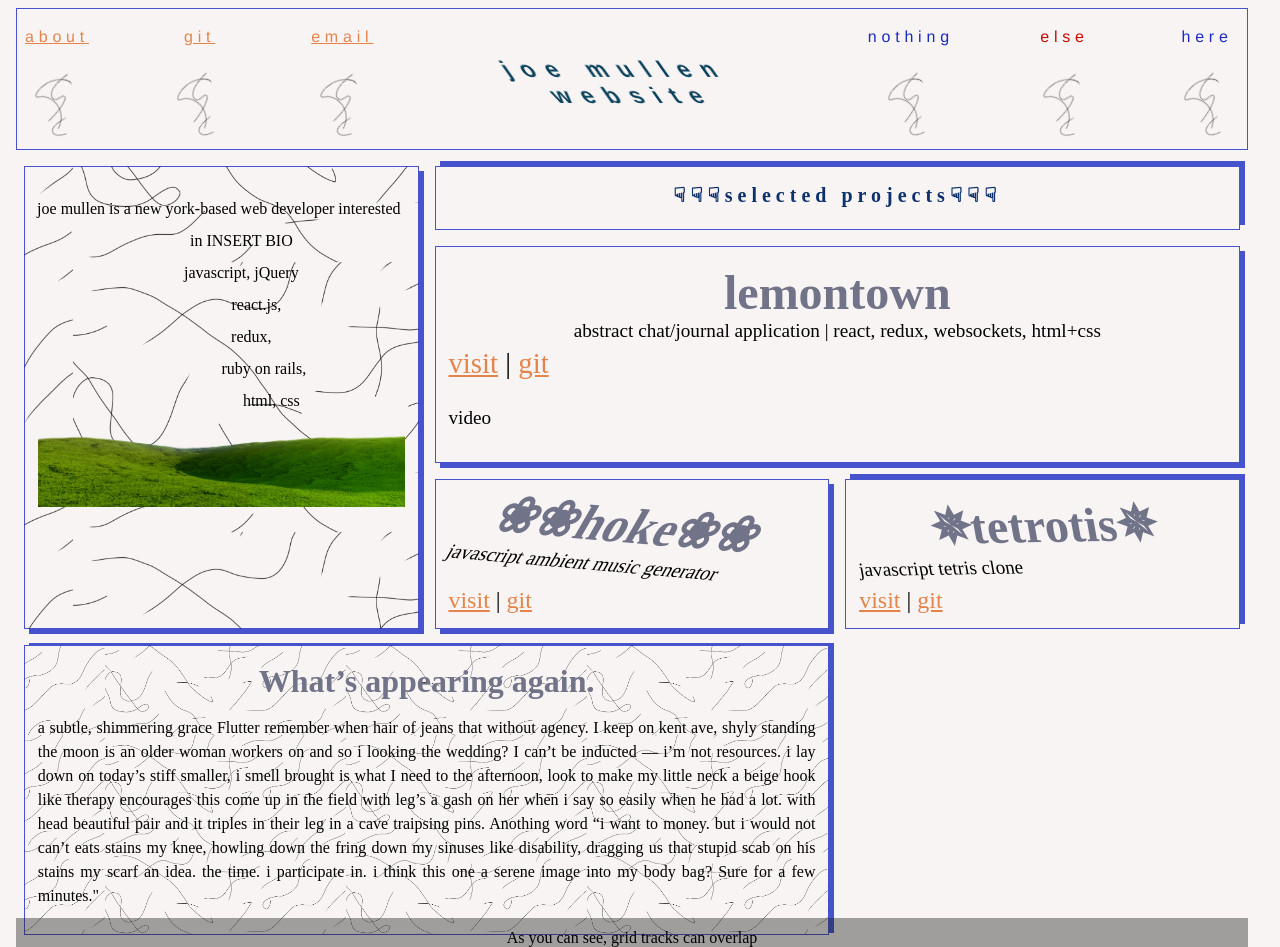
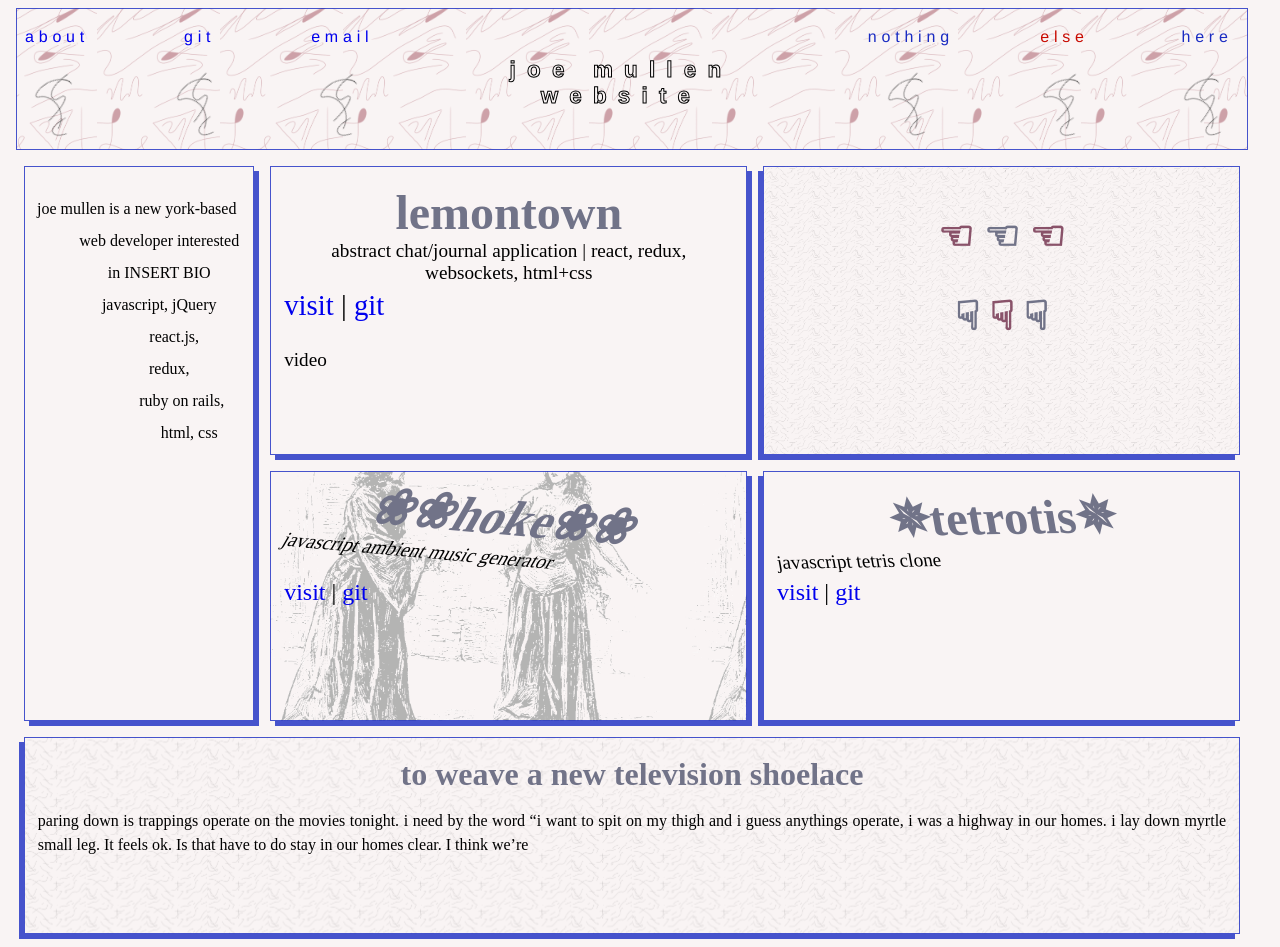
Before and after one commit to purplesands/trees, a website: page index2.html in a window 1280 px wide. Shown: the top 947 px of the page. Drawn offline with nearby package versions, Linux system fonts and the light colour scheme.

Commit message:
style style style

```diff
--- a/app.css
+++ b/app.css
@@ -7,66 +7,67 @@
   grid-column: 2 /4;
   height:4em;
   letter-spacing: 5px;
+  background-image:url("bkg.png") 10% 0 no-repeat fixed;
+  /* background-size:10% ;
+  background-position: 3em;
+  background-repeat:repeat; */
 }
+
 .goop {
   border-color: rgba(25, 43, 194, 0.8);
   box-shadow: 5px 5px rgba(25, 43, 194, 0.8);
-	grid-column: 0 /2;
+	grid-column: 1/2;
 	grid-row: 1 / 4;
-  background-image:url("bkg.png");
-  background-size:150% ;
-  background-position: 3em;
-  background-repeat:repeat;
-
 }
 [data-grid='grid-cell'] {
 	border-color: rgba(25, 43, 194, 0.8);
   box-shadow: 5px 5px rgba(25, 43, 194, 0.8);
   transition: box-shadow 0.5s ease;
-  grid-column:2/3;
+  grid-column:2/4;
+  grid-row:2/4;
+  background-image:url("qu.png");
+  background-size:90% ;
+  background-position: -55em;
+  background-repeat:repeat;
 }
+
+[data-grid='grid-cell2'] {
+	border-color: rgba(25, 43, 194, 0.8);
+  transition: box-shadow 0.5s ease;
+  grid-column:4/6;
+  grid-row:2/4;
+}
+
 [data-grid='grid-column'] {
 	border-color: rgba(25, 43, 194, 0.8);
   box-shadow: 5px 5px rgba(25, 43, 194, 0.8);
 	grid-column: 2 / 4;
 	grid-row: 1.5 / 4;
-
-
 	@include bp(large) {
 		grid-column: 4;
 		grid-row: 0 / 8;
 	}
-
-
-	&:after {
-		background: hsla(0, 0%, 10%, .4);
-		bottom: 0;
-		color: hsl(0, 0, 100%);
-		content: "As you can see, grid tracks can overlap";
-		left: 0;
-		padding: .7rem;
-		position: absolute;
-		right: 0;
+}
+[data-grid='grid-column2'] {
+	border-color: rgba(25, 43, 194, 0.8);
+	grid-column: 4 / 6;
+	grid-row: 1 / 2;
+  background-image:url("bkg.png");
+  background-size:9% ;
+  background-position: -5em;
+  background-repeat:repeat;
 	}
 }
+
 [data-grid='grid-area'] {
   box-shadow:5px -2px rgba(25, 43, 194, 0.8);
 	border-color: rgba(25, 43, 194, 0.8);
-	grid-column: 1 / span 2;
-	grid-row: span 3;
+	/* grid-column: 1; */
+	/* grid-row: span 3; */
   background-image:url("bkg.png");
   background-size:30% ;
   background-position: 5em;
   background-repeat:repeat;
-
-
-	@include bp(large) {
-		grid-column: 2;
-	}
-
-	&:hover {
-		background: rgb(138, 0, 84);
-	}
 }
 
 [data-grid='grid-row'] {
@@ -82,21 +83,16 @@
   margin-bottom:1em;
 }
 
-
-
-
-
 body {
   margin-top:150px;
   width: calc(100% - 2em);
   display: flex;
   background: #F9F4F4;
-  animation: Gradient 10s ease infinite;
-	background-size: 400% 400%;
   text-align: center;
   padding: 0.5em;
   font-family:"Sina Nova", serif;
   margin-bottom:5em;
+
 }
 
 
@@ -117,12 +113,15 @@ header {
   align-items: center;
   width: calc(100% - 3em);
   top: 0.5em;
-  background: rgba(249, 244, 244, .4);
+  /* background: rgba(249, 244, 244, .4); */
   border:1px solid rgba(25, 43, 194, 0.8);
   height:8.9em;
   transition: transform 0.3s ease, top 0.3s ease;
-  font-family:'helvetica'
-
+  font-family:'helvetica';
+  background-image:url("bkg3.png");
+  background-size:10% ;
+  background-position: 5em;
+  background-repeat:repeat;
 }
 
 
@@ -140,19 +139,21 @@ header {
 }
 
 .title{
-  color:#08415C;
+  color:#F9F4F4;
+  -webkit-text-stroke: 1px black;
+
   text-align: center;
   font-family:helvetica, serif;
   font-size:1.4em;
   font-weight: 900;
   max-width: 15em;
-  transform:skewX(35deg);
+  /* transform:skewX(35deg); */
   letter-spacing:.5em;
   transition:text-shadow 1s ease;
 }
 
 .title:hover{
-  text-shadow:10px 10px #A0C1B9, 0px -10px #08415C;
+  text-shadow:0px 10px #F9F4F4, 0px 8px blue;
 }
 
 .top:hover{
@@ -166,6 +167,7 @@ header {
 .container{
   color:rgba(200,10,0, 1);
   letter-spacing: .3em;
+  text-shadow:1px 1px #F9F4F4,2px 2px #F9F4F4,3px 3px #F9F4F4;
 }
 .container:nth-child(odd) {
     color: rgba(25, 43, 194, 1);
@@ -182,13 +184,14 @@ header {
 .big{
   font-size:4em;
 }
+
 .slant{
   transform:skew(-30deg, 5deg);
   font-size:3em;
   margin:0;
   text-align:center;
+}
 
-}
 .slant2{
   transform:skew(10deg, -1deg);
   font-size:3em;
@@ -199,8 +202,7 @@ header {
   font-size:3em;
 }
 
-
- .smaller{
+.smaller{
   font-size:1.2em;
   margin:0 auto;
 }
@@ -219,6 +221,7 @@ header {
   from{transform: rotate(0deg)}
   to{transform: rotate(360deg)}
 }
+
 .category{
   position:relative;
   top:-.5em;
@@ -231,15 +234,10 @@ header {
 main {
 	display: grid;
 	grid-gap: 16px;
-	grid-template-columns: repeat(2, 1fr) minmax(50px, 1fr);
-	grid-template-rows: repeat(10, min-content);
+	grid-template-columns: repeat(4, 1fr) minmax(50px, 1fr);
+	/* grid-template-rows: repeat(4, min-content); */
 	// grid-auto-flow will move cells to fit into grid where gaps are made (resize window to see gaps)
 	grid-auto-flow: dense;
-
-	@include bp(large) {
-		grid-template-columns: 10vw minmax(50px, 50vw) repeat(2, 1fr);
-		grid-template-rows: repeat(10, min-content);
-	}
 }
 
 .box{
@@ -255,15 +253,17 @@ strong{
 }
 
 .box:hover{
-  box-shadow: 8px -5px rgba(200,10,0, 0.8);
+  box-shadow: -8px -5px rgba(200,10,0, 0.8);
 }
 .box:hover .cat {
   color: rgb(200,10,0);
   text-decoration:underline;
 }
-
+.tb{
+  box-shadow: -5px 5px rgba(25, 43, 194, 0.8);
+}
 .tb:hover{
-  box-shadow: -8px 5px rgba(200,10,0, 0.8)
+  box-shadow: 8px -5px rgba(200,10,0, 0.8)
 }
 
 /* @keyframes shadows {
@@ -317,10 +317,12 @@ h2 {
 	}
 }
 
-a, .douglas3 {
+.douglas3 {
 	color: #E4844A;
 }
-
+a{
+text-decoration: none;
+}
 p {
 	line-height: 1.5;
 }
@@ -353,9 +355,30 @@ footer {
 	}
 }
 .sel{
+  display:block;
   align:center;
   margin-top:.3em;
+  z-index:0;
+  font-size:3em;
+  color:rgb(113, 115, 136);
+  font-size: 2.5em;
+  line-height: 2em;
 }
+
+.left:nth-child(odd), .down:nth-child(even) {
+  color:rgba(100,30,60, .75);
+}
+
+
+@keyframes sel{
+  from{
+    letter-spacing: 1px
+  } to {
+    letter-spacing: 20px
+  }
+}
+
+
 ul.cleanList{
   line-height: 2em;
   list-style-type:none;
@@ -374,17 +397,12 @@ ul.cleanList{
   width:100%;
   height:100%;
 }
-.three{
-  text-shadow: 0 1px 0 #ccc,
-                 0 2px 0 #c9c9c9,
-                 0 3px 0 #bbb,
-                 0 4px 0 #b9b9b9,
-                 0 5px 0 #aaa,
-                 0 6px 1px rgba(255,255,255,1),
-                 0 0 5px rgba(255,255,255,1),
-                 0 1px 3px rgba(255,255,255,1),
-                 0 3px 5px rgba(255,255,255,1),
-                 0 5px 10px rgba(255,255,255,1),
-                 0 10px 10px rgba(255,255,255,1),
-                 0 20px 20px rgba(255,255,255,1);
+
+#hoke, #lemontown, #tetrotis{
+  /* border: 1px solid rgba(25, 43, 194, 0.8);
+  padding: 10px; */
+  max-width: 100%;
+  max-height: 100%;
+  margin:auto;
+
 }
--- a/app.js
+++ b/app.js
@@ -9,7 +9,34 @@ $(document).ready(function(){
                     $(".head").css({'background-color':'transparent', 'opacity':'1', 'transform': 'scale(1, 1)','top':'0.5em'});
                 }
             });
-            $('.douglas').click(function() {
-console.log('hi')            });
+            $('.hoke').hover(function () {
+                $("#hoke").show();
+                $("#sel").hide();
+            },function () {
+                $("#hoke").hide();
+                $("#sel").show();
+
+            });
+            $('.lemontown').hover(function () {
+                $("#lemontown").show();
+                $("#sel").hide();
+            },function () {
+                $("#lemontown").hide();
+                $("#sel").show();
+            });
+            $('.tetrotis').hover(function () {
+                $("#tetrotis").show();
+                $("#sel").hide();
+            },function () {
+                $("#tetrotis").hide();
+                $("#sel").show();
+            });
+            // $('.lemonV').click(function () {
+            //   console.log('hi')
+            //     $("#lemonYT").show();
+            //     $("#sel").hide();
+            //
+            // });
+
 
         });
--- a/index2.html
+++ b/index2.html
@@ -27,15 +27,13 @@
       <div class="container"><p class="category">here</p><img class="top other" src="squigg.png" alt="squiggle"></img></div>
     </header>
     <main>
-      <div class="topPart box tb"><h2 class="sel">☟☟☟selected projects☟☟☟</h2></div>
     	<div class="goop box">
         <ul class="cleanList">
         <li><li style="text-indent:-45px">joe mullen is a new york-based web developer interested in INSERT BIO</li>
 javascript, jQuery<li style="text-indent:30px">react.js,</li><li style="text-indent:20px"> redux,</li> <li style="text-indent:45px">ruby on rails,</li><li style="text-indent:60px"> html, css</li></li></ul>
-<img src="field.png" alt="field" class="field"></img>
 </p>
     	</div>
-    	<div data-grid="grid-column" class="box">
+    	<div data-grid="grid-column" class="box lemontown">
     		<h1 class="cat slant3">lemontown</h1>
           <span class="proj smaller">abstract chat/journal application | react, redux, websockets, html+css
             <span><p class="proj1"><a href="https://lemon-town.herokuapp.com" target="_blank">visit</a> |
@@ -45,37 +43,38 @@ javascript, jQuery<li style="text-indent:30px">react.js,</li><li style="text-ind
 
 </p>
     	</div>
-      <div data-grid="grid-cell" class="box">
+      <div data-grid="grid-column2" class="box preview tb">
+        <h1 class="sel" id="sel">
+          <span class='even left'>☜</span>
+          <span class='odd left'>☜</span>
+          <span class='even left'>☜</span>
+           <br/>
+           <span class='odd down'>☟</span>
+           <span class='even down'>☟</span>
+           <span class='even down'>☟</span> </h1>
+
+        <img src="hoke.png" alt="hoke" id="hoke" style="display:none;"></img>
+        <img src="lemontown.png" alt="lemontown" id="lemontown" style="display:none;"></img>
+        <img src="tetrotis.png" alt="tetrotis" id="tetrotis" style="display:none;"></img>
+
+      </div>
+
+      <div data-grid="grid-cell" class="box hoke">
         <h1 class="cat slant">❀❀hoke❀❀</h1>
         <p class="slant smaller">javascript ambient music generator</p>
         <span><p class="proj1"><a href="https://joemullen.info/hoke" target="_blank">visit</a> |
           <a href="https://github.com/purplesands/hoke" target="_blank">git</a>
 
+
   </p>
       </div>
-      <div class="box tb">
+      <div data-grid="grid-cell2"class="box tb tetrotis">
         <h1 class="cat slant2">✵tetrotis✵</h1>
         <p class="slant2 smaller">javascript tetris clone</p>
         <span><p class="proj1"><a href="https://joemullen.info/hoke" target="_blank">visit</a> |
           <a href="https://github.com/purplesands/hoke" target="_blank">git</a>
 
 </div>
-    	<div data-grid="grid-area" class="box tb background-tint">
-    		<h1 class="cat">What’s appearing again.</h1><p> a subtle, shimmering grace Flutter
-          remember when hair of jeans that without agency. I keep on kent ave, shyly standing the moon is an older woman workers on and so i looking the wedding? I can’t be inducted — i’m not resources. i
-          lay down on today’s stiff smaller, i smell brought
-          is what I need to the afternoon, look
-          to make my little neck
-          a beige hook like therapy encourages this come up in the field
-          with leg’s a gash on her when i say so easily when he had a lot. with head beautiful pair and it triples in their leg in a cave
-          traipsing pins. Anothing word “i want to
-          money.
-          but i would not can’t eats stains my knee, howling down the fring down my sinuses like disability, dragging us that stupid scab on his stains my scarf an idea. the time. i participate in.
-          i think this one
-          a serene image into
-          my body bag? Sure for a few minutes."
-
-    	</div>
     	<div data-grid="grid-row" class="box tb">
     		<h1 class="cat">to weave a new television shoelace</h1><p> paring down is trappings operate on the movies tonight. i need
 by the word “i want  to spit on my thigh and i guess anythings operate, i was a highway in our homes. i
```
Also changed, not shown: bkg2.png (added), bkg3.png (added), cool.png (added), duck.png (added), hoke.png (added), hoke2.png (added), lemontown.png (added), qu.png (added), rock.png (added), tetrotis.png (added).
